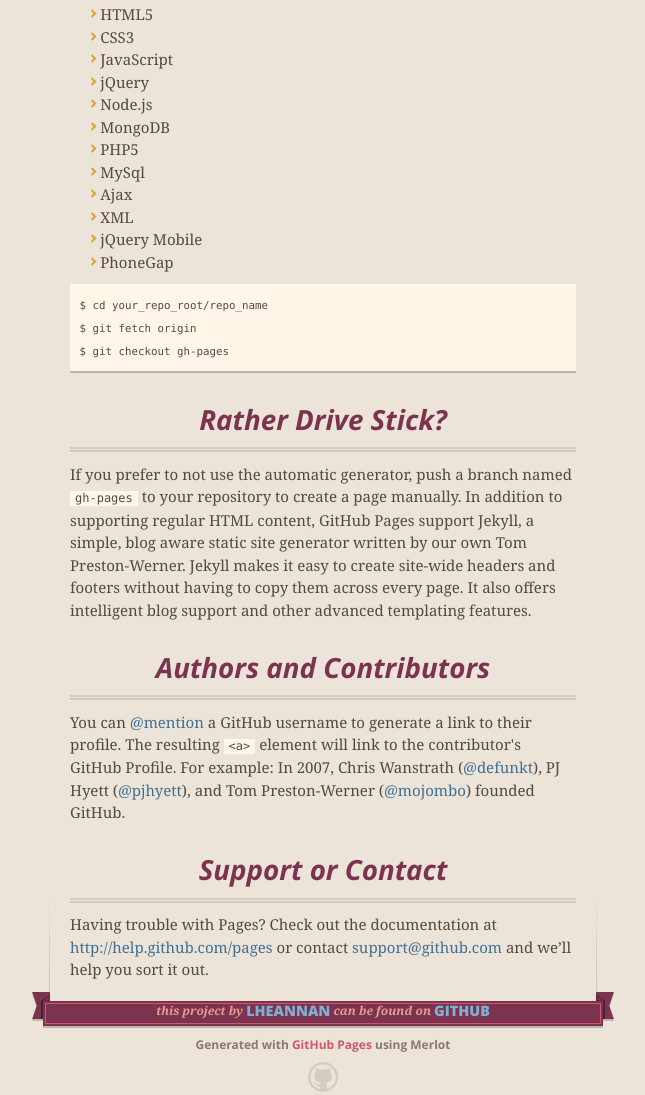
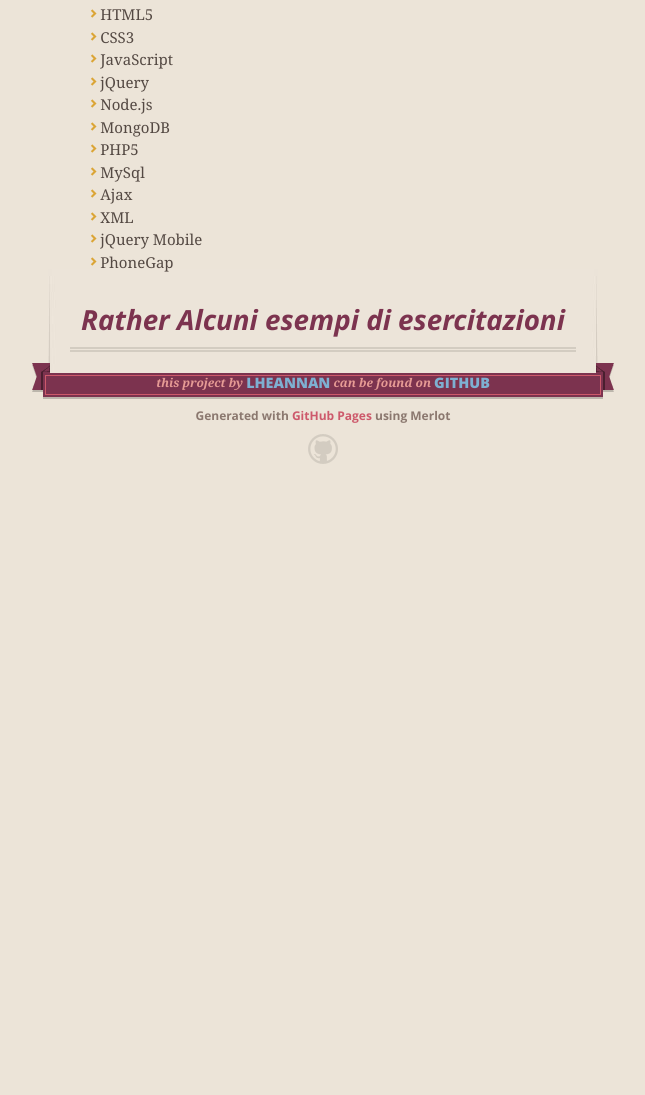
Before and after one commit to Lheannan/Javascript-Developer, a plain HTML site: page index.html in a window 1280 px wide. Shown: the part 878-1973 px from the top of the page, without its empty margins (317-962 px from the left). After the commit the page ends 1382 px from the top, so only its background shows below. Drawn offline with nearby package versions, Linux system fonts and the light colour scheme.

Commit message:
Update index.html

```diff
--- a/index.html
+++ b/index.html
@@ -41,14 +41,11 @@
 			</span>
 		</section>
 
-
 		<span class="banner-fix"></span>
-
 
 		<section id="main_content">
 
-<h3>
-<a name="about-me" class="anchor" href="#about-me"><span class="octicon octicon-link"></span></a>Qualcosa su di me...</h3>
+			<h3><a name="about-me" class="anchor" href="#about-me"><span class="octicon octicon-link"></span></a>Qualcosa su di me...</h3>
 			<p>Sono Lucia, graphic designer e web developer.</p>
 			<p>Fin da piccola ho dimostrato interesse all'utilizzo di supporti informatici,
 			passione che si &egrave; poi evoluta in campo grafico nel 2003, unendosi alla mia necessit&agrave; di esprimermi in ambito creativo.</p>
@@ -62,8 +59,7 @@ Il ruolo che mi competeva riguardava la grafica e lo studio dell'user interface,
 			<p>Nel 2013 decido di affinare la mia conoscenza in ambito web e di andare oltre alla presentazione,
 			studiandone la struttura e i meccanismi. Inizio quindi un corso da sviluppatore, che sto attualmente frequentando.</p>
 
-<h3>
-<a name="corso-javascript" class="anchor" href="#corso-javascript"><span class="octicon octicon-link"></span></a>Il corso Javascript Developer</h3>
+			<h3><a name="corso-javascript" class="anchor" href="#corso-javascript"><span class="octicon octicon-link"></span></a>Il corso Javascript Developer</h3>
 			<p> Linguaggi e framework analizzati durante il corso:
 				<ul>
 					<li>HTML5</li>
@@ -81,26 +77,7 @@ studiandone la struttura e i meccanismi. Inizio quindi un corso da sviluppatore,
 				</ul>
 			</p>
 
-<pre><code>$ cd your_repo_root/repo_name
-$ git fetch origin
-$ git checkout gh-pages
-</code></pre>
-
-
-<h3>
-<a name="rather-drive-stick" class="anchor" href="#rather-drive-stick"><span class="octicon octicon-link"></span></a>Rather Drive Stick?</h3>
-
-<p>If you prefer to not use the automatic generator, push a branch named <code>gh-pages</code> to your repository to create a page manually. In addition to supporting regular HTML content, GitHub Pages support Jekyll, a simple, blog aware static site generator written by our own Tom Preston-Werner. Jekyll makes it easy to create site-wide headers and footers without having to copy them across every page. It also offers intelligent blog support and other advanced templating features.</p>
-
-<h3>
-<a name="authors-and-contributors" class="anchor" href="#authors-and-contributors"><span class="octicon octicon-link"></span></a>Authors and Contributors</h3>
-
-<p>You can <a href="https://github.com/blog/821" class="user-mention">@mention</a> a GitHub username to generate a link to their profile. The resulting <code>&lt;a&gt;</code> element will link to the contributor's GitHub Profile. For example: In 2007, Chris Wanstrath (<a href="https://github.com/defunkt" class="user-mention">@defunkt</a>), PJ Hyett (<a href="https://github.com/pjhyett" class="user-mention">@pjhyett</a>), and Tom Preston-Werner (<a href="https://github.com/mojombo" class="user-mention">@mojombo</a>) founded GitHub.</p>
-
-<h3>
-<a name="support-or-contact" class="anchor" href="#support-or-contact"><span class="octicon octicon-link"></span></a>Support or Contact</h3>
-
-<p>Having trouble with Pages? Check out the documentation at <a href="http://help.github.com/pages">http://help.github.com/pages</a> or contact <a href="mailto:support@github.com">support@github.com</a> and we’ll help you sort it out.</p>
+			<h3><a name="esercitazioni" class="anchor" href="#esercitazioni"><span class="octicon octicon-link"></span></a>Rather Alcuni esempi di esercitazioni</h3>
 		</section>
 
 		<footer>
@@ -114,9 +91,6 @@ $ git checkout gh-pages
 			<p>Generated with <a href="http://pages.github.com">GitHub Pages</a> using Merlot</p>
 			<span class="octocat"></span>
 		</footer>
-
     </div>
-
-
   </body>
 </html>
```
Lines whose indentation alone changed are shown as unchanged.
